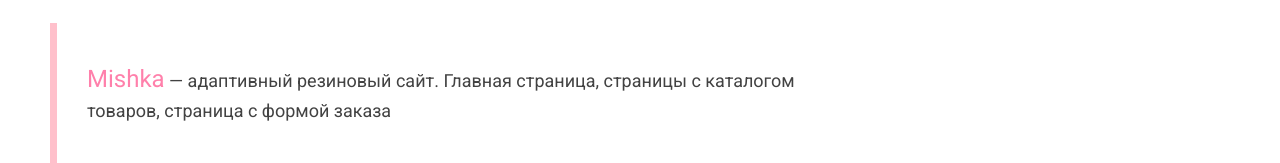
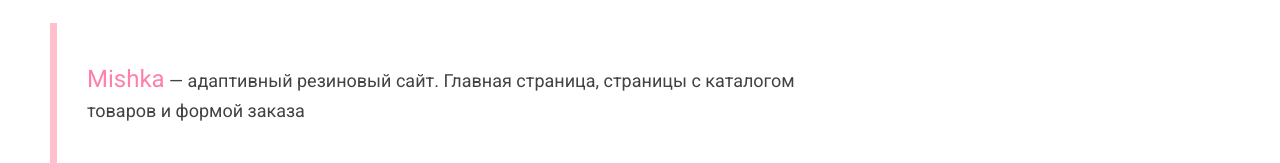
Before and after one commit to suncitygirl/suncitygirl, a plain HTML site: page index.html in a window 1280 px wide. Shown: the part 227-390 px from the top of the page. Drawn offline with Linux system fonts and the light colour scheme.

Commit message:
Fix typo

```diff
--- a/index.html
+++ b/index.html
@@ -16,7 +16,7 @@
         <ul>
             <li>
                 <a href="mishka/index.html">Mishka</a>
-                <span>  —  адаптивный резиновый сайт. Главная страница, страницы с каталогом товаров, страница с формой заказа</span>
+                <span>  —  адаптивный резиновый сайт. Главная страница, страницы с каталогом товаров и формой заказа</span>
             </li>
             <li>
                 <a href="pink/index.html">Pink</a>
```
